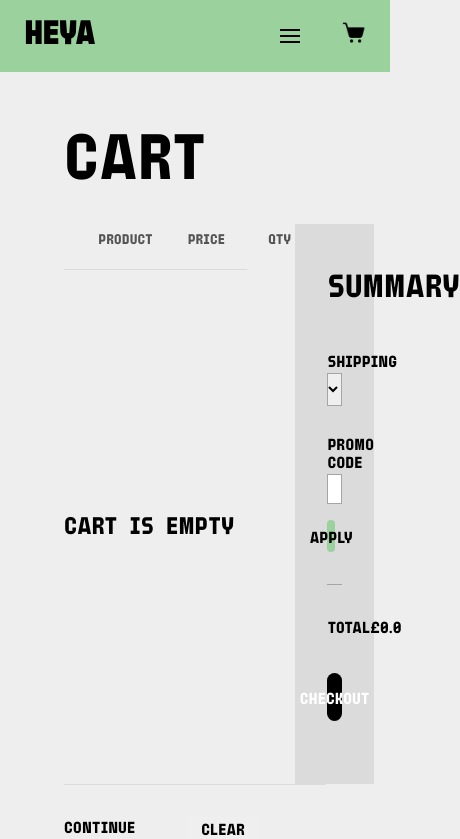
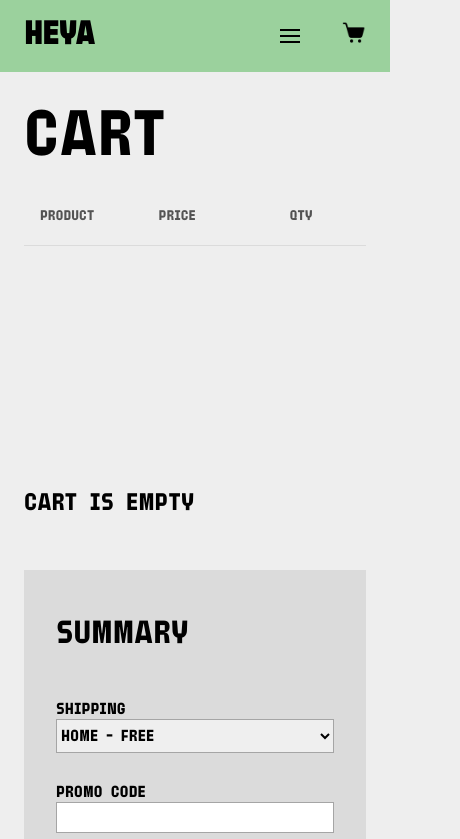
Before and after one commit to jakotide/heya-react-eshop, a React (Vite) app: page /cart in a window 390 px wide. Shown: the top 839 px of the page, 460 px wide, since content can reach past the window. Built offline with nearby package versions, Linux system fonts and the light colour scheme.

Commit message:
Made cart page responsive

```diff
--- a/src/components/CartItem/CartItem.scss
+++ b/src/components/CartItem/CartItem.scss
@@ -1,4 +1,5 @@
 @use "../../scss/base/globals" as globals;
+@use "../../scss/base/mixins" as mixins;
 
 .cart__item {
     display: grid;
@@ -10,6 +11,10 @@
     margin-bottom: 2rem;
     align-items: center;
 
+    @include mixins.mobileSmall {
+        grid-template-columns:0% 32% 1fr 1fr;
+    }
+
     .cart__product__details {
         display: flex;
         flex-direction: column;
@@ -18,6 +23,9 @@
 
         div {
             font-size: 1.25rem;
+            @include mixins.mobile {
+                font-size: 1rem;
+            }
         }
 
         button {
@@ -39,10 +47,16 @@
     .qty__button__container {
         display: flex;
         gap: 1rem;
+        @include mixins.mobile {
+            gap: 0.5rem;
+        }
 
         span {
             border:  1px solid rgb(197, 193, 193);
             padding: 0.3rem 0.8rem 0.2rem;
+            @include mixins.mobile {
+                padding: 0.2rem 0.6rem 0.1rem;;
+            }
         }
 
         button {
--- a/src/components/CartItem/index.jsx
+++ b/src/components/CartItem/index.jsx
@@ -1,4 +1,5 @@
 import "./CartItem.scss";
+import useMediaQuery from "../../hooks/useMediaQuery";
 
 import React from "react";
 import { useCartStore } from "../../store/useCartStore";
@@ -27,9 +28,12 @@ export const CartItem = ({ name, price, img, id }) => {
     removeFromCart(id);
   };
 
+  const isMobile = useMediaQuery("max-width: 420px");
+
   return (
     <div className="cart__item">
-      <img src={img} alt={name} />
+      {!isMobile && <img src={img} alt={name} />}
+
       <div className="cart__product__details">
         <div>{name}</div>
         <button onClick={handleRemove}>Remove</button>
--- a/src/pages/Cart/Cart.scss
+++ b/src/pages/Cart/Cart.scss
@@ -1,4 +1,5 @@
 @use "../../scss/base/globals" as globals;
+@use "../../scss/base/mixins" as mixins;
 
 .cart__page__container {
   display: flex;
@@ -7,6 +8,14 @@
   max-width: 80rem;
   width: 100%;
   margin: 8rem 0 8rem;
+
+  @include mixins.tablet {
+    margin-top: 9rem;
+  }
+
+  @include mixins.mobile {
+    margin-top: 6.5rem;
+  }
 
   h1 {
     font-size: 4rem;
@@ -25,8 +34,23 @@
     margin: 0 4rem;
     border-bottom: 1px solid #dbdbdb;
 
+    @include mixins.tabletMax {
+      margin: 0 3rem;
+      gap: 1rem;
+      flex-direction: column;
+    }
+
+    @include mixins.mobile {
+      margin: 0 1.5rem;
+    }
+
     .left__container {
       width: 70%;
+
+
+      @include mixins.tabletMax {
+       width: 100%;
+      }
       .cart__item__titles {
         display: grid;
         grid-template-columns: 10% 40% 1fr 1fr;
@@ -39,8 +63,15 @@
         color: rgb(83, 83, 83);
         font-size: 14px;
 
+        @include mixins.mobileSmall {
+            grid-template-columns:0% 30% 1fr 1fr;
+        }
+
         .qty {
-            margin-left: 1.7rem;
+          margin-left: 1.7rem;
+          @include mixins.mobile {
+            margin-left: 1.2rem; ;
+        }
         }
       }
     }
@@ -56,6 +87,11 @@
       flex-direction: column;
       gap: 1rem;
       padding: 3rem 2rem;
+
+      @include mixins.tabletMax {
+        width: 100%;
+        margin-top: 2rem;
+       }
 
       h2 {
         margin-bottom: 2rem;
@@ -108,13 +144,18 @@
     width: 50%;
     margin: 2rem 4rem;
 
+    @include mixins.tabletMax {
+        width: 70%;
+        margin: 2rem 1.5rem;
+    }
+
     a {
-        text-decoration: none;
+      text-decoration: none;
     }
 
     .clear__btn {
-        border: none;
-        cursor: pointer;
+      border: none;
+      cursor: pointer;
     }
   }
 }
--- a/src/scss/base/_mixins.scss
+++ b/src/scss/base/_mixins.scss
@@ -2,6 +2,7 @@ $desktop: 1280px;
 $desktopSmall: 1020px;
 $tabletLarge: 850px;
 $tablet: 768px;
+$tabletMax: 720px;
 $tabletSmall: 570px;
 $mobile: 480px;
 $mobileSmall: 420px;
@@ -30,6 +31,12 @@ $mobileSmall: 420px;
   }
 }
 
+@mixin tabletMax {
+  @media (max-width: $tabletMax) {
+    @content;
+  }
+}
+
 @mixin tabletSmall {
   @media (max-width: $tabletSmall) {
     @content;
```
